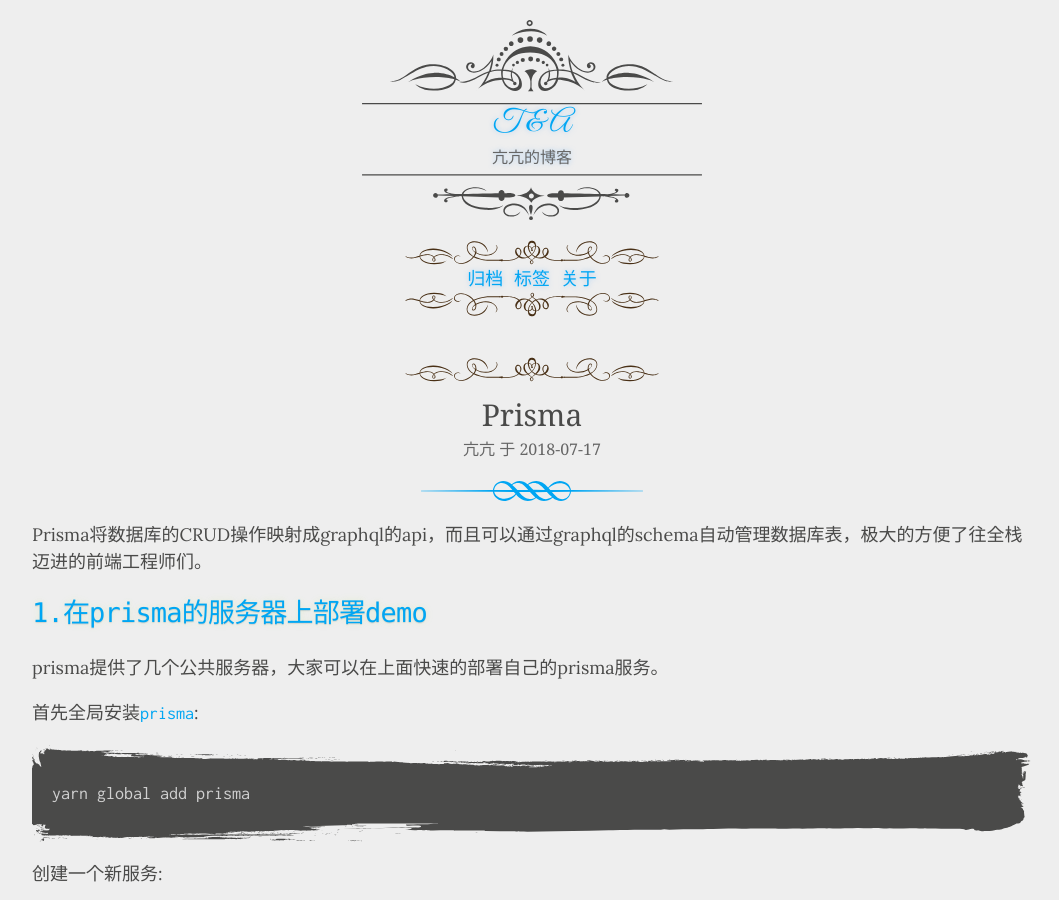
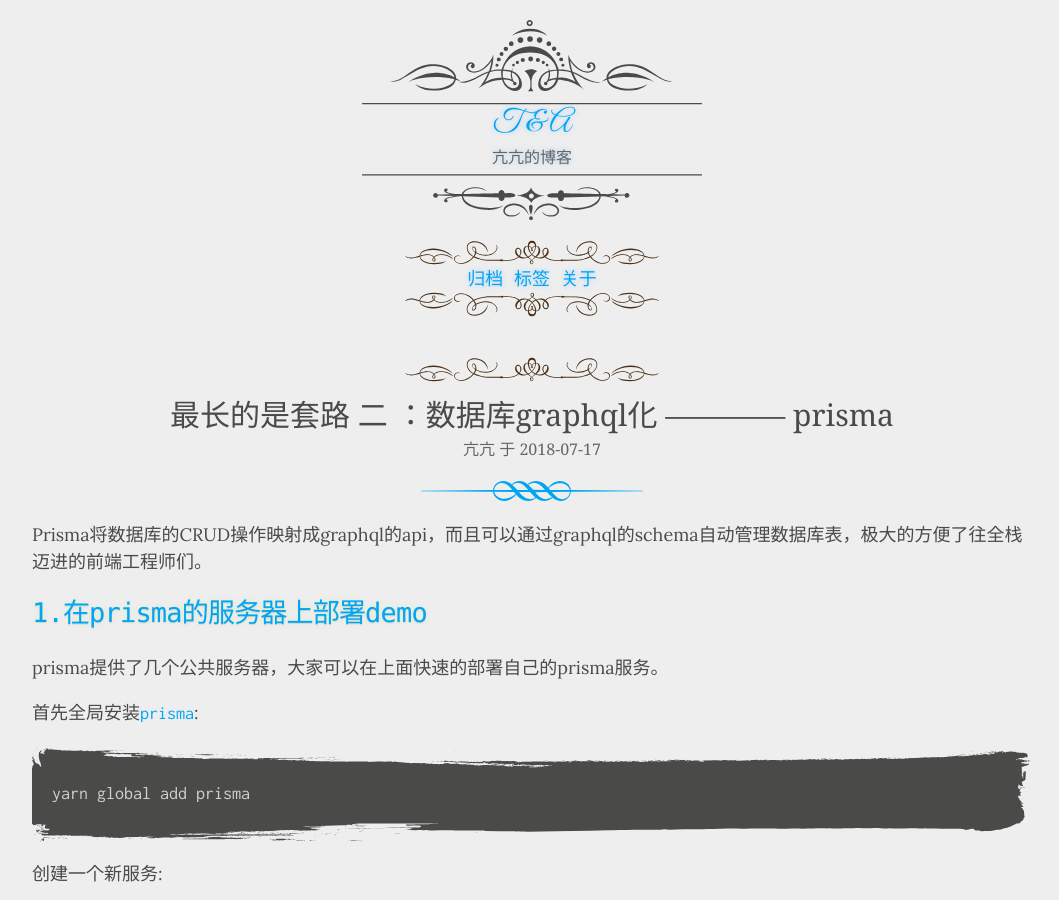
Before and after one commit to YouWillBe/YouWillBe.github.io, a Jekyll site: the page built from _posts/2018-07-17-prisma.md, in a window 1280 px wide and 900 px high. Shown: the whole window, without its empty margins (108-1167 px from the left). Built offline with Jekyll 4.4.1, drawn with Linux system fonts in a browser that asks for light colours; our own code applies the rules of GitHub Pages for plain Markdown files.

Commit message:
修改标题的bug

```diff
--- a/_posts/2018-07-17-prisma.md
+++ b/_posts/2018-07-17-prisma.md
@@ -1,7 +1,7 @@
 ---
-Layout: post
-Title: 最长的是套路 二 ：数据库graphql化 ———— prisma
-Tags:
+layout: post
+title: 最长的是套路 二 ：数据库graphql化 ———— prisma
+tags:
   - prisma
   - graphql
 ---
```
Also changed, not shown: _posts/2018-07-16-react.md (+3 -3 lines).
